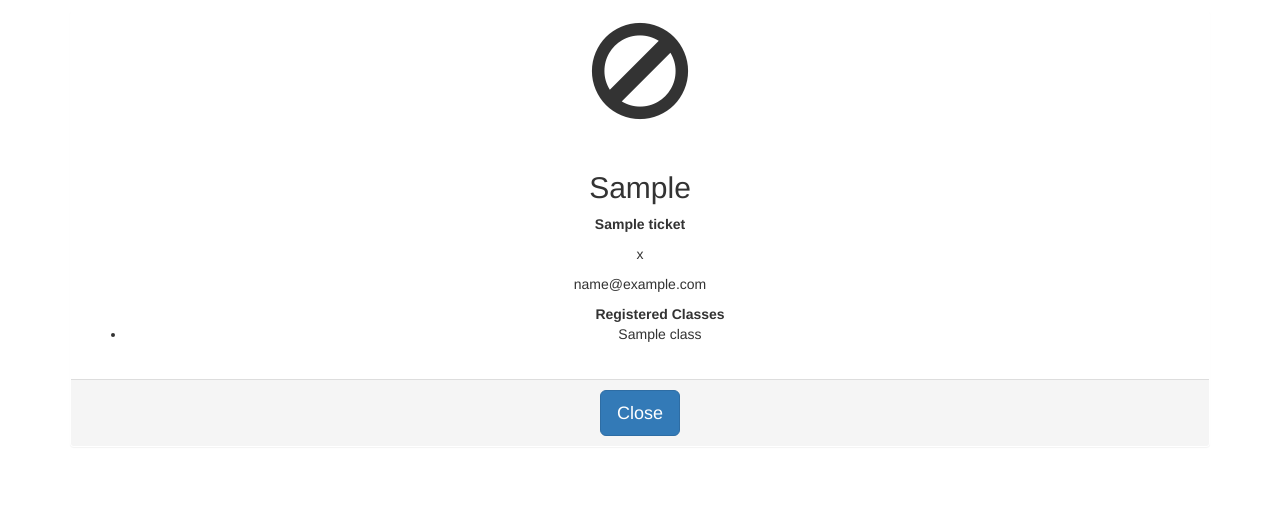
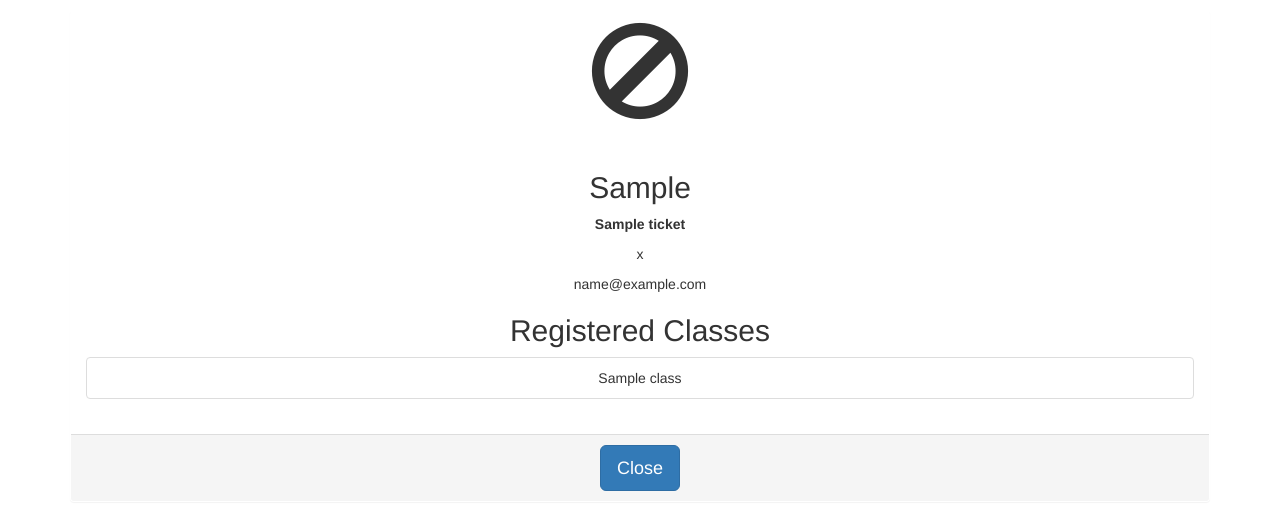
Before and after one commit to SteveMcGrath/Concord, a Flask app: template registration/templates/page.html in a window 1280 px wide. Shown: the top 530 px of the page. Run offline with Flask 2, Linux system fonts and the light colour scheme; the template is opened without the code that fills it: most values are stand-ins (such as "Sample title", 1, 10 or a date in 2020); parts of the project's set-up code (start-up, migrations or seed data) failed here and were passed over; some libraries are stand-ins or nearby versions.

Commit message:
Update page.html

```diff
--- a/registration/templates/page.html
+++ b/registration/templates/page.html
@@ -34,10 +34,10 @@
 				<p>{{ ticket.ticket_hash or 'INVALID TICKET' }}</p>
 				<p>{{ ticket.email }}</p>
 				{% if ticket.classes|length > 0 %}
-				<p>
-					<ul><strong>Registered Classes</strong>
+				<p><h2>Registered Classes</h2>
+					<ul class="list-group">
 						{% for class in ticket.classes %}
-						<li>{{ class }}</li>
+						<li class="list-group-item">{{ class }}</li>
 						{% endfor %}
 					</ul>
 				</p>
```
